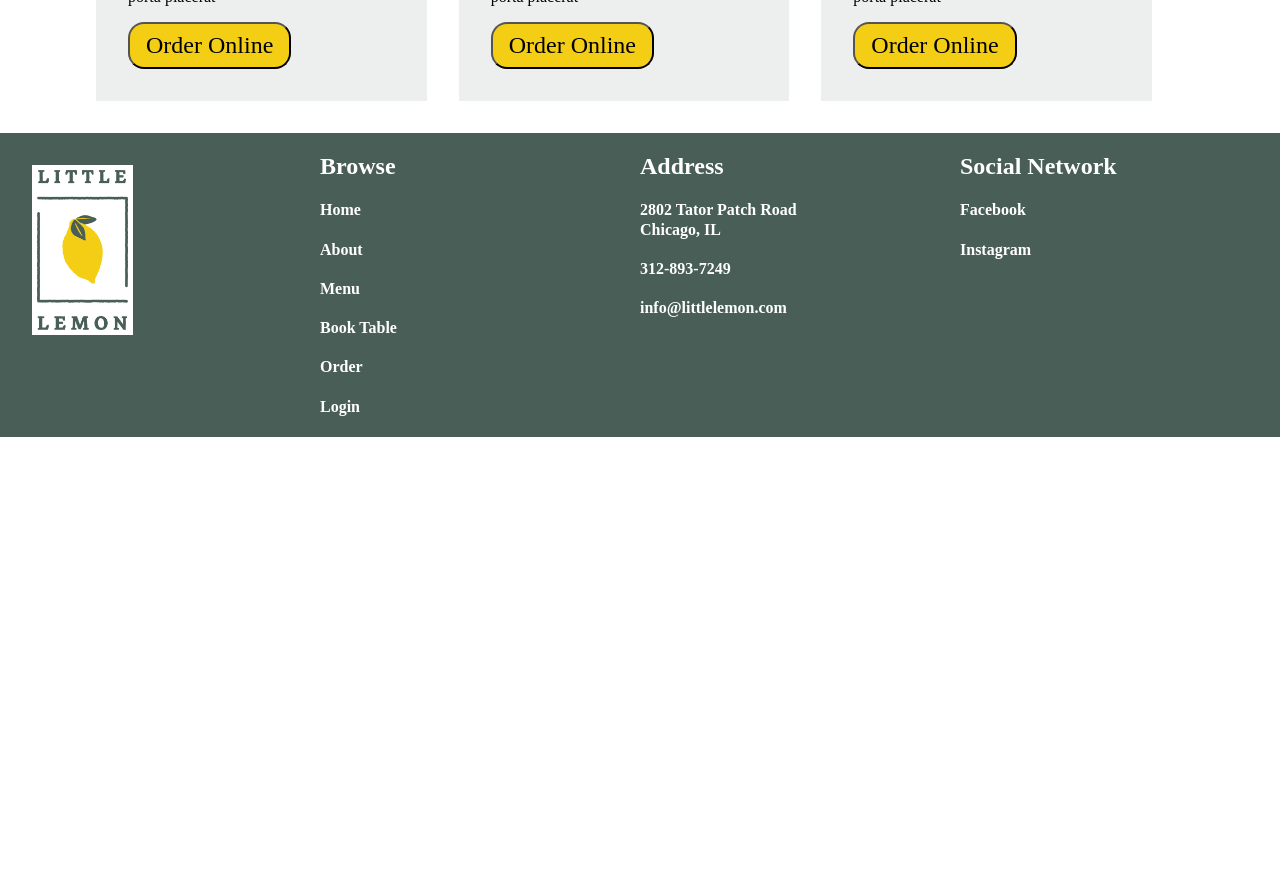
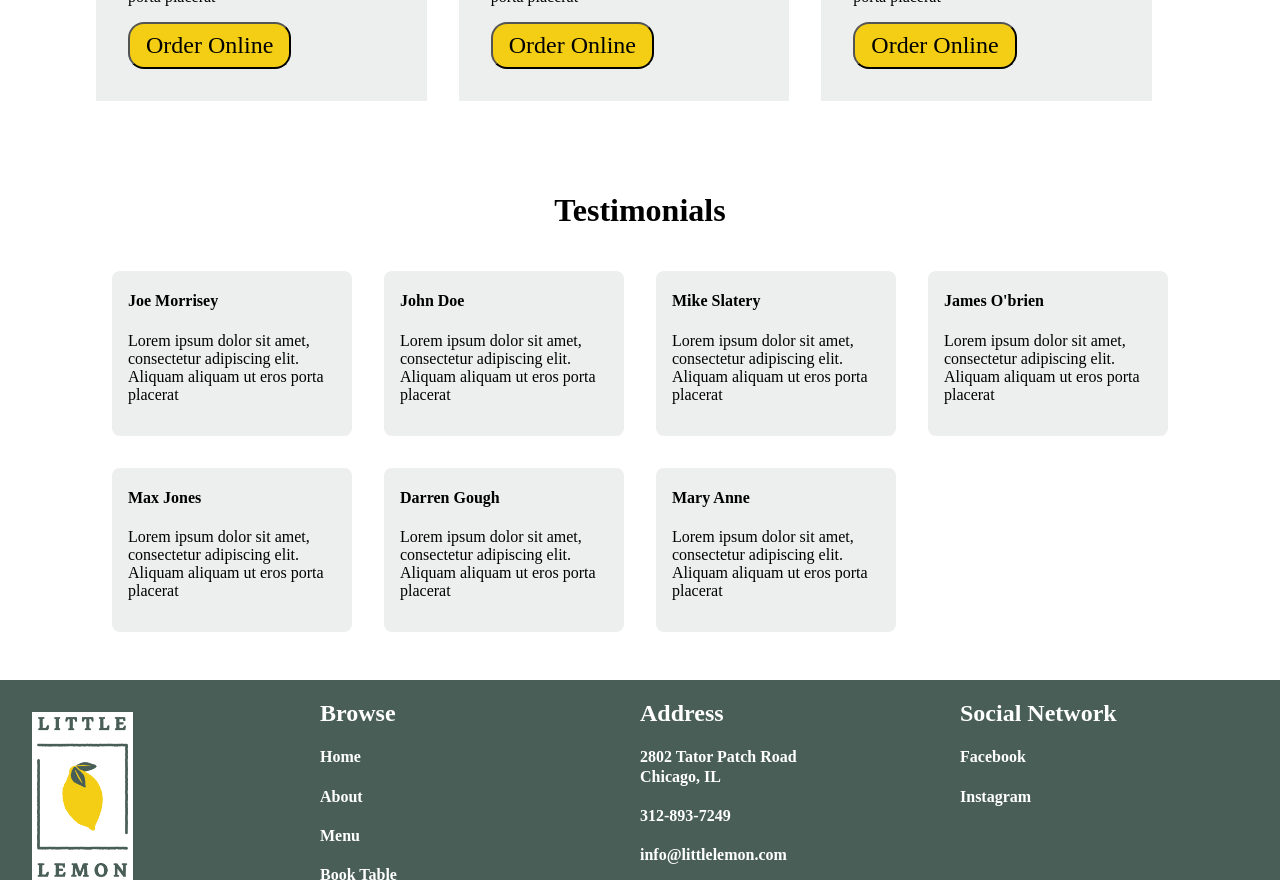
Before and after one commit to chiragpoddar12/little-lemon-capstone, a React (Create React App) app: page / in a window 1280 px wide. Shown: the part 960-1840 px from the top of the page. Before the commit the page ends 1397 px from the top, so only its background shows below. Built offline with nearby package versions, Linux system fonts and the light colour scheme.

Commit message:
Testimonials Section implementation

```diff
--- a/src/components/Card.js
+++ /dev/null
@@ -1,19 +0,0 @@
-import { Link } from "react-router-dom";
-
-function Card(props){
-    return (
-        <article className={"card"}>
-            <img src={props.picture}/>
-            <section className={"cardLower"}>
-                <h1>{props.title}</h1>
-                <h2>{props.price}</h2>
-                <p>{props.description}</p>
-                <Link to={"/menu"}>
-                    <button className={"yellowButton"}>Order Online</button>
-                </Link>
-            </section>
-        </article>
-    );
-}
-
-export default Card;
--- a/src/components/Home.js
+++ b/src/components/Home.js
@@ -1,11 +1,13 @@
 import HomeHeader from "./HomeHeader";
 import Specials from "./Specials";
+import Testinomials from "./Testinomials";
 
 function Home(){
     return (
         <main>
             <HomeHeader/>
             <Specials/>
+            <Testinomials/>
         </main>
     );
 }
--- /dev/null
+++ b/src/components/SpecialCard.js
@@ -0,0 +1,19 @@
+import { Link } from "react-router-dom";
+
+function SpecialCard(props){
+    return (
+        <article className={"specialCard"}>
+            <img src={props.picture}/>
+            <section className={"specialCardLower"}>
+                <h1>{props.title}</h1>
+                <h2>{props.price}</h2>
+                <p>{props.description}</p>
+                <Link to={"/menu"}>
+                    <button className={"yellowButton"}>Order Online</button>
+                </Link>
+            </section>
+        </article>
+    );
+}
+
+export default SpecialCard;
--- a/src/components/Specials.js
+++ b/src/components/Specials.js
@@ -1,4 +1,4 @@
-import Card from "./Card";
+import SpecialCard from "./SpecialCard";
 import greek_salad from "./../imgs/greek-salad.jpg";
 import lemon_dessert from "./../imgs/lemon_dessert.jpg";
 import corquettes from "./../imgs/corquettes.jpg";
@@ -9,13 +9,11 @@ function Specials(){
           <section className={"specials"}>
               <h1>Specials</h1>
               <section className={"specialCards"}>
-                  <Card picture={greek_salad} title={"Greek Salad"} price={"$12.99"} description={"Lorem ipsum dolor sit amet, consectetur adipiscing elit. Aliquam aliquam ut eros porta placerat"}/>
-                  <Card picture={lemon_dessert} title={"Lemon Dessert"} price={"$9.99"} description={"Lorem ipsum dolor sit amet, consectetur adipiscing elit. Aliquam aliquam ut eros porta placerat"}/>
-                  <Card picture={corquettes} title={"Corquettes"} price={"$6.99"} description={"Lorem ipsum dolor sit amet, consectetur adipiscing elit. Aliquam aliquam ut eros porta placerat"}/>
+                  <SpecialCard picture={greek_salad} title={"Greek Salad"} price={"$12.99"} description={"Lorem ipsum dolor sit amet, consectetur adipiscing elit. Aliquam aliquam ut eros porta placerat"}/>
+                  <SpecialCard picture={lemon_dessert} title={"Lemon Dessert"} price={"$9.99"} description={"Lorem ipsum dolor sit amet, consectetur adipiscing elit. Aliquam aliquam ut eros porta placerat"}/>
+                  <SpecialCard picture={corquettes} title={"Corquettes"} price={"$6.99"} description={"Lorem ipsum dolor sit amet, consectetur adipiscing elit. Aliquam aliquam ut eros porta placerat"}/>
               </section>
           </section>
-          <section className={"testimonials"}></section>
-          <section className={"about-us"}></section>
       </>
     );
 }
--- /dev/null
+++ b/src/components/TestinomialCard.js
@@ -0,0 +1,12 @@
+import {Link} from "react-router-dom";
+
+function TestinomialCard(props){
+    return (
+        <article className={"testinomialCard"}>
+                <h4>{props.name}</h4>
+                <p>{props.comment}</p>
+        </article>
+    );
+}
+
+export default TestinomialCard;
--- /dev/null
+++ b/src/components/Testinomials.js
@@ -0,0 +1,43 @@
+import TestinomialCard from "./TestinomialCard";
+
+function Testinomials(){
+
+    const testinomial = [{
+        name: "Joe Morrisey",
+        comment: "Lorem ipsum dolor sit amet, consectetur adipiscing elit. Aliquam aliquam ut eros porta placerat"
+    },{
+        name: "John Doe",
+        comment: "Lorem ipsum dolor sit amet, consectetur adipiscing elit. Aliquam aliquam ut eros porta placerat"
+    },{
+        name: "Mike Slatery",
+        comment: "Lorem ipsum dolor sit amet, consectetur adipiscing elit. Aliquam aliquam ut eros porta placerat"
+    },{
+        name: "James O'brien",
+        comment: "Lorem ipsum dolor sit amet, consectetur adipiscing elit. Aliquam aliquam ut eros porta placerat"
+    },{
+        name: "Max Jones",
+        comment: "Lorem ipsum dolor sit amet, consectetur adipiscing elit. Aliquam aliquam ut eros porta placerat"
+    },{
+        name: "Darren Gough",
+        comment: "Lorem ipsum dolor sit amet, consectetur adipiscing elit. Aliquam aliquam ut eros porta placerat"
+    },{
+        name: "Mary Anne",
+        comment: "Lorem ipsum dolor sit amet, consectetur adipiscing elit. Aliquam aliquam ut eros porta placerat"
+    }];
+
+    return (
+        <>
+            <section className={"testinomials"}>
+                <h1>Testimonials</h1>
+                <section className={"testinomialCards"}>
+                    {
+                        testinomial.map((testimonial) =>
+                        <TestinomialCard name={testimonial.name} comment={testimonial.comment}/>
+                    )}
+                </section>
+            </section>
+        </>
+    );
+}
+
+export default Testinomials;
--- a/src/styles/styles.css
+++ b/src/styles/styles.css
@@ -67,7 +67,12 @@ ul{
       grid-template-columns: repeat(3, 1fr);
    }
 
-   .card{
+   .testinomialCards{
+      display: grid;
+      grid-template-columns: repeat(4, 1fr);
+   }
+
+   .specialCard, .testinomialCard{
       margin-right: 2rem;
    }
 }
@@ -90,7 +95,12 @@ ul{
       grid-template-rows: repeat(3, 1fr);
    }
 
-   .card{
+   .testinomialCards{
+      display: grid;
+      grid-template-rows: repeat(7, 1fr);
+   }
+
+   .specialCard, .testinomialCard{
       margin-bottom: 2rem;
    }
 }
@@ -186,25 +196,37 @@ footer{
    margin-bottom: -1.25rem;
 }
 
-.specials{
+.specials, .testinomials{
    padding: 2rem 6rem;
 }
 
-.card > img {
+.specialCard > img {
    height: 10rem;
    object-fit: cover;
    width: 100%;
 }
 
-.card{
+.specialCard{
    background-color: #edefee;
 }
 
-.cardLower{
+.specialCardLower{
    background-color: #edefee;
    padding: 0rem 2rem 2rem 2rem;
 }
 
-.cardLower > h1 {
+.specialCardLower > h1 {
    font-size: 1.5rem;
 }
+
+.testinomialCard{
+   border-radius: 8px;
+   background-color: #edefee;
+   margin: 1rem;
+   padding: 0rem 1rem 1rem 1rem;
+}
+
+.testinomials > h1{
+   text-align: center;
+   font-size: 2rem;
+}
```
Also changed, not shown: src/imgs/restaurant2.jpg (added), 1 other file (tests, documents, lock files or other folders).
